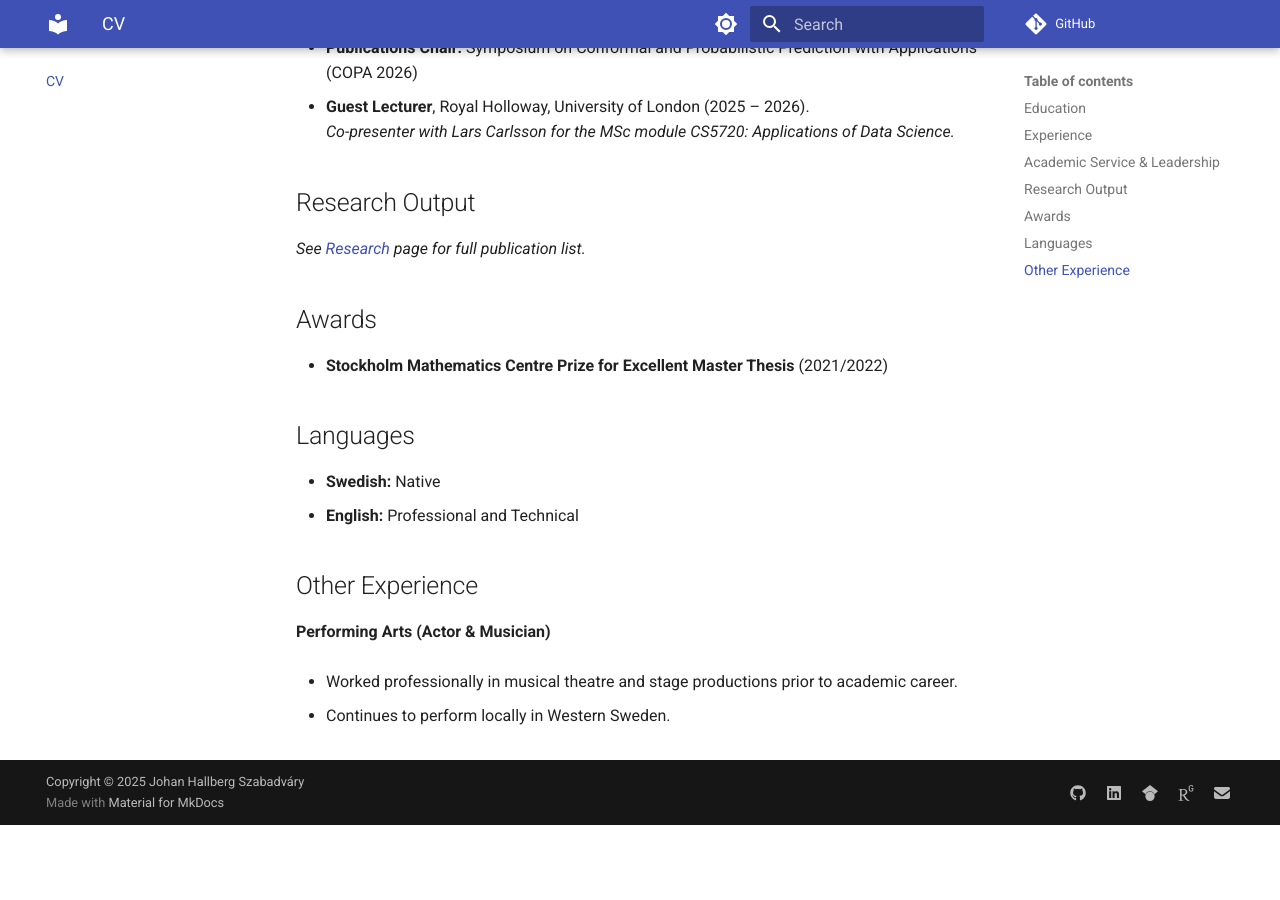
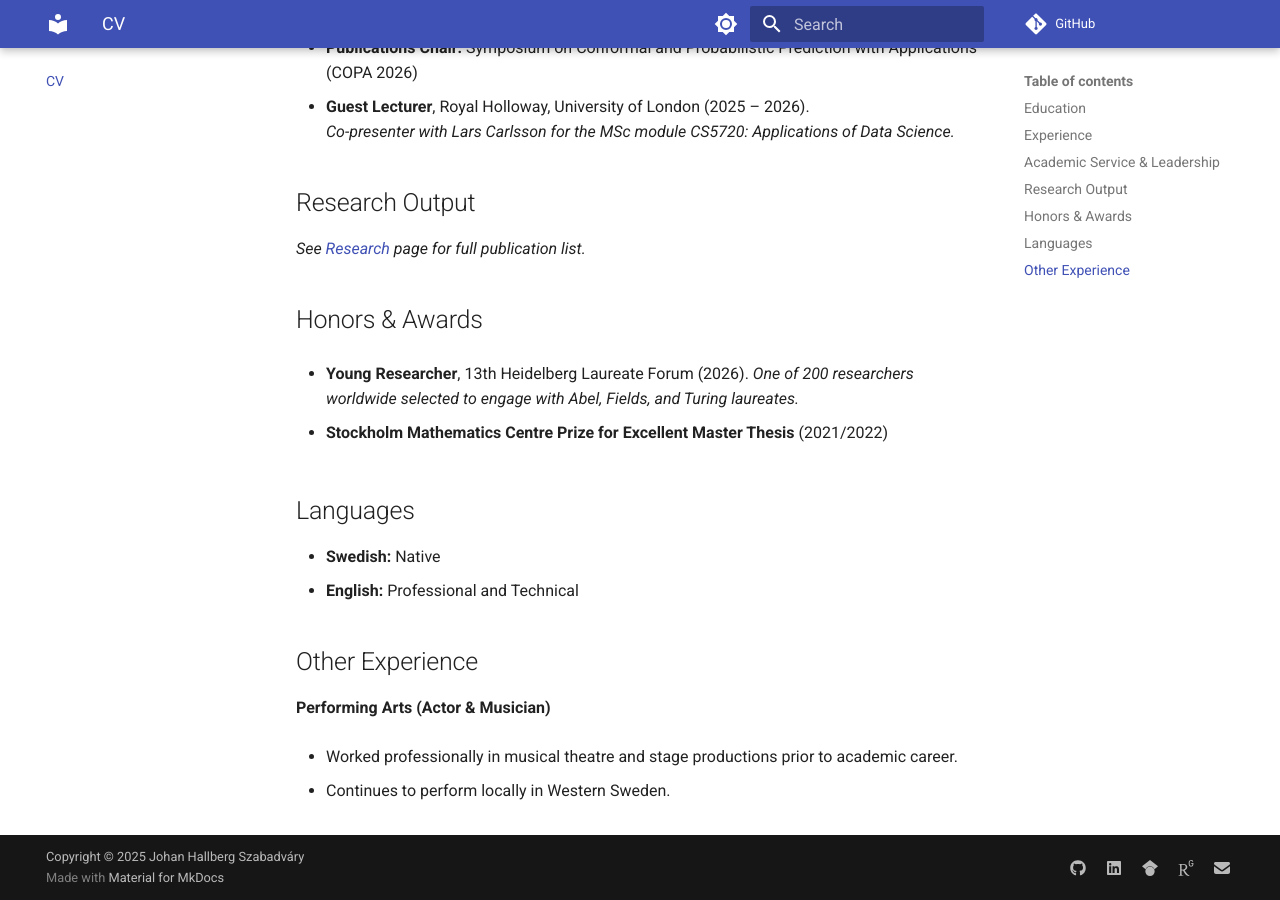
Before and after one commit to johan-hallberg-szabadvary/johan-hallberg-szabadvary.github.io, an MkDocs documentation site: the page built from docs/cv.md, in a window 1280 px wide and 900 px high, scrolled down 1237 px. Built offline with MkDocs 1.6.1 and Material for MkDocs 9.7.7, drawn with Linux system fonts in a browser that asks for light colours; comment, search, counter and statistics services are not loaded; before the commit the page ends 2062 px from its top, so only the background shows below that.

Commit message:
add HLF to CV

```diff
--- a/docs/cv.md
+++ b/docs/cv.md
@@ -53,7 +53,10 @@
 ## Research Output
 *See [Research](research.md) page for full publication list.*
 
-## Awards
+## Honors & Awards
+
+* **Young Researcher**, 13th Heidelberg Laureate Forum (2026).
+    *One of 200 researchers worldwide selected to engage with Abel, Fields, and Turing laureates.*
 
 * **Stockholm Mathematics Centre Prize for Excellent Master Thesis** (2021/2022)
 
```
